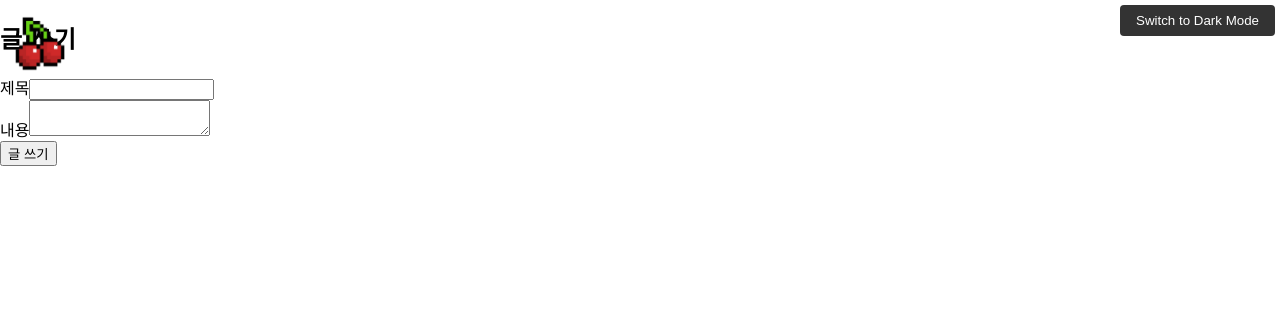
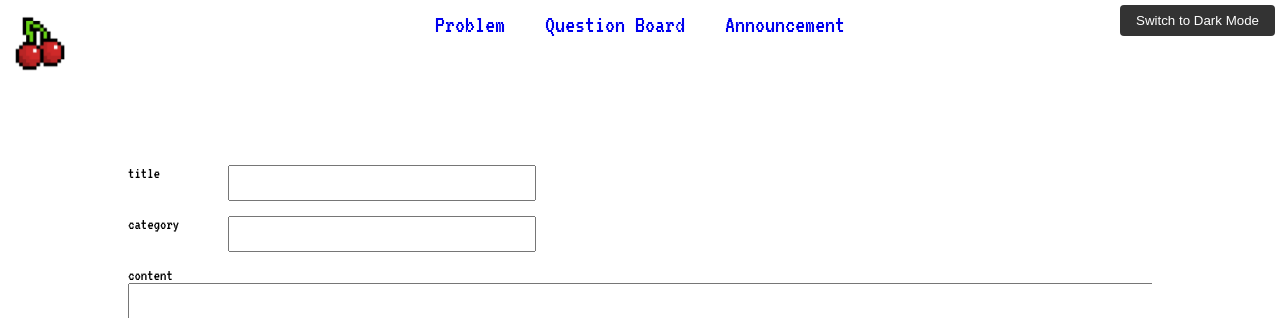
Before and after one commit to SWE-CTF/front, a React (Create React App) app in the folder src/main/frontend/: page /WriteBoard in a window 1280 px wide. Shown: the top 318 px of the page. Built offline with nearby package versions, Linux system fonts and the light colour scheme.

Commit message:
문제출제

```diff
--- a/src/main/frontend/src/App.css
+++ b/src/main/frontend/src/App.css
@@ -433,6 +433,54 @@ input::placeholder {
   border-radius: 8px;
   padding: 16px;
 }
+
+.seq {
+  width:1024px;
+  height:500px;
+  margin:0 auto;
+  margin-top:150px;
+  overflow:scroll;
+}
+
+.seq::-webkit-scrollbar {
+  display: none;
+}
+
+.seq {
+  -ms-overflow-style: none; /* 인터넷 익스플로러 */
+  scrollbar-width: none; /* 파이어폭스 */
+}
+
+
+.seq div {
+  margin:15px 0;
+}
+
+.seq label{
+  float:left;
+  width:100px;
+}
+
+.seq div:nth-child(3) label{
+  width:800px;
+}
+
+.seq input{
+  width:300px;
+  height:30px;
+}
+
+.seq textarea {
+  width:1024px;
+  height:500px;
+}
+
+.testCase{
+  width:500px;
+  height:100px;
+  float:left;
+}
+
 
 /* 코드 입력 공간의 스타일 */
 /* dark 모드일 때 배경색 설정 */
--- a/src/main/frontend/src/pages/Scoreboard.js
+++ b/src/main/frontend/src/pages/Scoreboard.js
@@ -2,10 +2,12 @@ import axios from "axios";
 import React, { useCallback, useEffect, useState } from "react";
 import { Link } from "react-router-dom";
 import HomeButton from "../components/HomeButton";
+import Nav from "../components/Nav";
 import Pagination from "../components/Pagination";
 import Posts from "../components/Posts";
 import { MyContextProvider } from "../components/myContext";
 import useDarkMode from "../theme/useDarkMode";
+
 
 function Scoreboard() {
   const [theme, toggleTheme] = useDarkMode();
@@ -38,6 +40,7 @@ function Scoreboard() {
 
   return (
     <MyContextProvider>
+      <Nav></Nav>
       <div className={`container ${theme.dark ? "dark" : "light"}`}>
         <HomeButton />
         <div className="darkBtn">
--- a/src/main/frontend/src/pages/WriteBoard.js
+++ b/src/main/frontend/src/pages/WriteBoard.js
@@ -2,62 +2,106 @@ import axios from "axios";
 import React, { useState } from "react";
 import { useNavigate } from "react-router-dom";
 import HomeButton from "../components/HomeButton";
+import Nav from "../components/Nav";
 import useDarkMode from "../theme/useDarkMode";
 
-function WriteBoard() {
+const WriteProblem = () => {
   const [theme, toggleTheme] = useDarkMode();
-
   const [title, setTitle] = useState("");
   const [content, setContent] = useState("");
+  const [category, setCategory] = useState("");
+  const [files, setFiles] = useState([]);
+  const [hint, setHint] = useState("");
+  const [memory, setMemory] = useState("");
+  const [time, setTime] = useState("");
+
   const navigate = useNavigate();
 
   const handleTitleChange = (e) => {
     setTitle(e.target.value);
-    console.log("Title:", e.target.value);
+  };
+
+  const handleFilesChange = (e) => {
+    setFiles(e.target.files);
+    const file = e.target.files[0];
+  };
+
+  const handleHintChange = (e) => {
+    setHint(e.target.value);
   };
 
   const handleContentChange = (e) => {
     setContent(e.target.value);
-    console.log("Content:", e.target.value);
+  };
+
+  const handleCategoryChange = (e) => {
+    setCategory(e.target.value);
+  };
+
+  const handleMemoryChange = (e) => {
+    setMemory(e.target.value);
+  };
+
+  const handleTimeChange = (e) => {
+    setTime(e.target.value);
   };
 
   const handleSubmit = async (e) => {
     e.preventDefault();
-    const postData = {
-      username: "사용자명", // 사용자명
-      id: "사용자 아이디", // 사용자 아이디
-      title: title,
-      body: content, // 내용을 body로 변경
-    };
+
+    // FormData 객체를 생성하여 데이터를 담음
+    const formData = new FormData();
+    formData.append("title", title);
+    formData.append("content", content);
+    formData.append("category", category);
+    formData.append("time", parseFloat(time));
+    formData.append("memory", parseFloat(memory));
+    formData.append("hint", hint);
+
+    if (files.length > 0) {
+      formData.append("files", files[0]);
+    }
+
+// Log the FormData contents for debugging
+for (var pair of formData.entries()) {
+  // Check if the current value is a File object
+  const value = pair[1] instanceof File ? `[${pair[1].name}]` : pair[1];
+  console.log(pair[0] + ', ' + value);
+}
 
     try {
-      // 서버에 POST 요청을 보냅니다.
-      const response = await axios.post("/api/challenge", postData);
+      // 서버에 POST 요청을 보냄
+      const response = await axios.post("/api/challenge/save", formData);
 
-      // 서버로부터의 응답을 확인하고 필요한 작업을 수행합니다.
-      console.log("글이 성공적으로 게시되었습니다.", response.data);
+      // 서버로부터의 응답 확인 및 필요한 작업 수행
+      console.log("문제가 성공적으로 등록되었습니다.", response.data);
 
-      // 게시판 페이지로 이동합니다.
-      navigate("/scoreboard");
+      // 문제 목록 페이지로 이동
+      navigate("/problems");
     } catch (error) {
       // 오류 처리
-      console.error("글 게시 중 오류가 발생했습니다.", error);
+      console.error("문제 등록 중 오류가 발생했습니다.", error);
+
+      // Log additional details from AxiosError
+      if (error.response) {
+        console.error("Response data:", error.response.data);
+      }
     }
   };
 
-
   return (
     <div className={`container ${theme.dark ? "dark" : "light"}`}>
+      <Nav></Nav>
       <HomeButton />
       <div className="darkBtn">
         <button onClick={toggleTheme}>
           {theme.dark ? "Switch to Light Mode" : "Switch to Dark Mode"}
         </button>
       </div>
-      <h2>글 쓰기</h2>
+      <div className="seq">
       <form onSubmit={handleSubmit}>
         <div className="form-group">
-          <label htmlFor="title">제목</label>
+          <label htmlFor="title">title</label>
           <input
             type="text"
             id="title"
@@ -67,7 +111,17 @@ function WriteBoard() {
           />
         </div>
         <div className="form-group">
-          <label htmlFor="content">내용</label>
+          <label htmlFor="category">category</label>
+          <input
+            type="text"
+            id="category"
+            name="category"
+            value={category}
+            onChange={handleCategoryChange}
+          />
+        </div>
+        <div className="form-group">
+          <label htmlFor="content">content</label>
           <textarea
             id="content"
             name="content"
@@ -75,10 +129,95 @@ function WriteBoard() {
             onChange={handleContentChange}
           />
         </div>
-        <button type="submit">글 쓰기</button>
+        <div className="testCase">
+          <div className="form-group">
+            <label htmlFor="testCase1Input">Test Case 1 (Input)</label>
+            <input
+              type="text"
+              id="testCase1Input"
+              name="testCase1Input"
+            />
+          </div>
+          <div className="form-group">
+            <label htmlFor="testCase1Output">Test Case 1 (Output)</label>
+            <input
+              type="text"
+              id="testCase1Output"
+              name="testCase1Output"
+            />
+          </div>
+        </div>
+        <div className="testCase">
+          <div className="form-group">
+            <label htmlFor="testCase2Input">Test Case 2 (Input)</label>
+            <input
+              type="text"
+              id="testCase2Input"
+              name="testCase2Input"
+            />
+          </div>
+          <div className="form-group">
+            <label htmlFor="testCase2Output">Test Case 2 (Output)</label>
+            <input
+              type="text"
+              id="testCase2Output"
+              name="testCase2Output"
+            />
+          </div>
+        </div>
+        <div className="testCase">
+          <div className="form-group">
+            <label htmlFor="testCase3Input">Test Case 3 (Input)</label>
+            <input
+              type="text"
+              id="testCase3Input"
+              name="testCase3Input"
+            />
+          </div>
+          <div className="form-group">
+            <label htmlFor="testCase3Output">Test Case 3 (Output)</label>
+            <input
+              type="text"
+              id="testCase3Output"
+              name="testCase3Output"
+            />
+          </div>
+        </div>
+        <div className="form-group">
+          <label htmlFor="memory">Memory</label>
+          <input
+            type="text"
+            id="memory"
+            name="memory"
+            value={memory}
+            onChange={handleMemoryChange}
+          />
+        </div>
+        <div className="form-group">
+          <label htmlFor="time">Time Limit</label>
+          <input
+            type="text"
+            id="timeLimit"
+            name="timeLimit"
+            value={time}
+            onChange={handleTimeChange}
+          />
+        </div>
+        <div className="form-group">
+          <label htmlFor="image">이미지 첨부</label>
+          <input
+            type="file"
+            id="image"
+            name="image"
+            accept="image/*"
+            onChange={handleFilesChange}
+          />
+        </div>
+        <button type="submit">문제 출제</button>
       </form>
+      </div>
     </div>
   );
-}
+};
 
-export default WriteBoard;
+export default WriteProblem;
```
